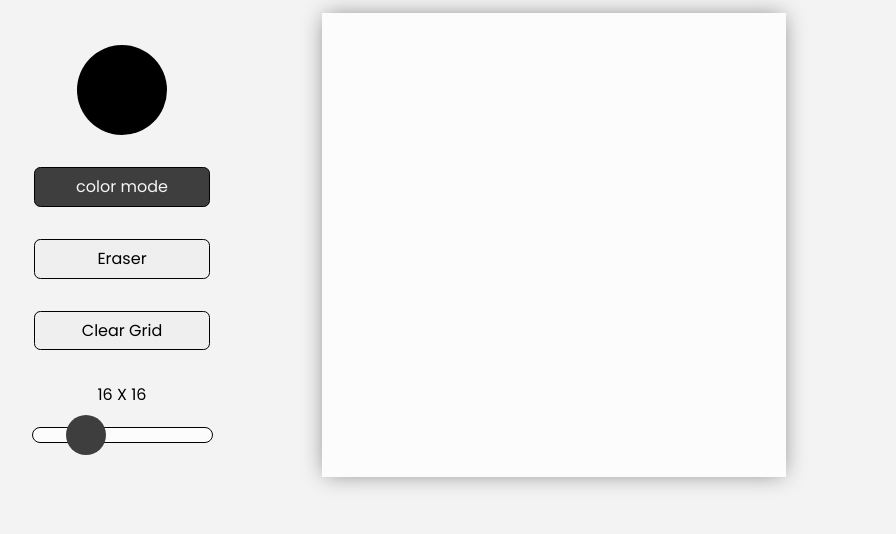
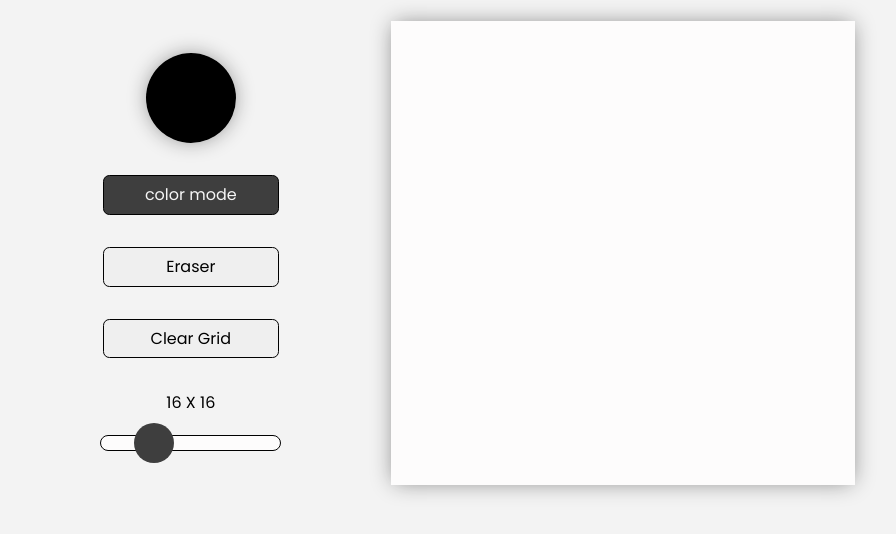
Before and after one commit to Harshil-0707/Etch-a-Sketch, a plain HTML site: page index.html in a window 1280 px wide. Shown: the part 122-656 px from the top of the page, without its empty margins (142-1038 px from the left). Drawn offline with Linux system fonts and the light colour scheme.

Commit message:
initial commit

```diff
--- a/style.css
+++ b/style.css
@@ -30,12 +30,12 @@ h1 {
   font-size: 4rem;
   font-weight: 600;
   text-align: center;
-  margin-block: 1.5rem 1rem;
+  margin-block: 1.5rem 1.5rem;
 }
 
 #container {
   display: flex;
-  margin-left: 4rem;
+  margin-left: 8.3rem;
 }
 
 .clrs-settings {
@@ -73,6 +73,7 @@ input:hover {
   height: 90px;
   overflow: hidden;
   border-radius: 200rem;
+  box-shadow: 0px 0px 21px -3px var(--box-shadow-clr);
 }
 
 input[type="color"] {
```
